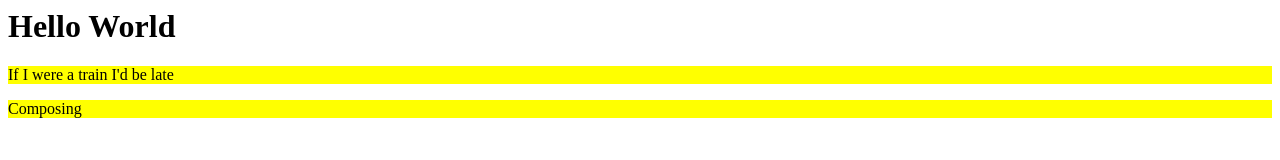
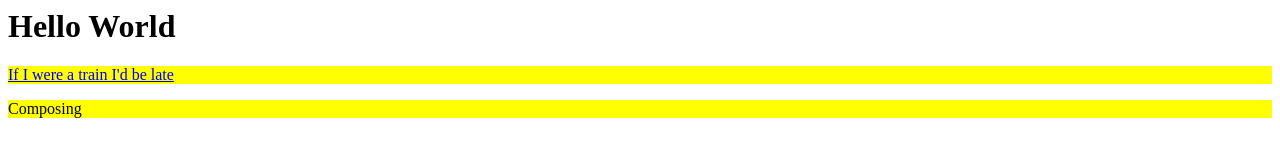
Before and after one commit to gaetanodec/hello-world, a plain HTML site: page index.html in a window 1280 px wide. Drawn offline with Linux system fonts and the light colour scheme.

Commit message:
Update index.html

```diff
--- a/index.html
+++ b/index.html
@@ -10,7 +10,7 @@
 
 <body>
   <h1>Hello World</h1>
-  <p> If I were a train I'd be late</p>
+  <p><a href="paint.html"> If I were a train I'd be late</a></p>
 
   <div class="classe"><p>Composing </p></div>
 
```
